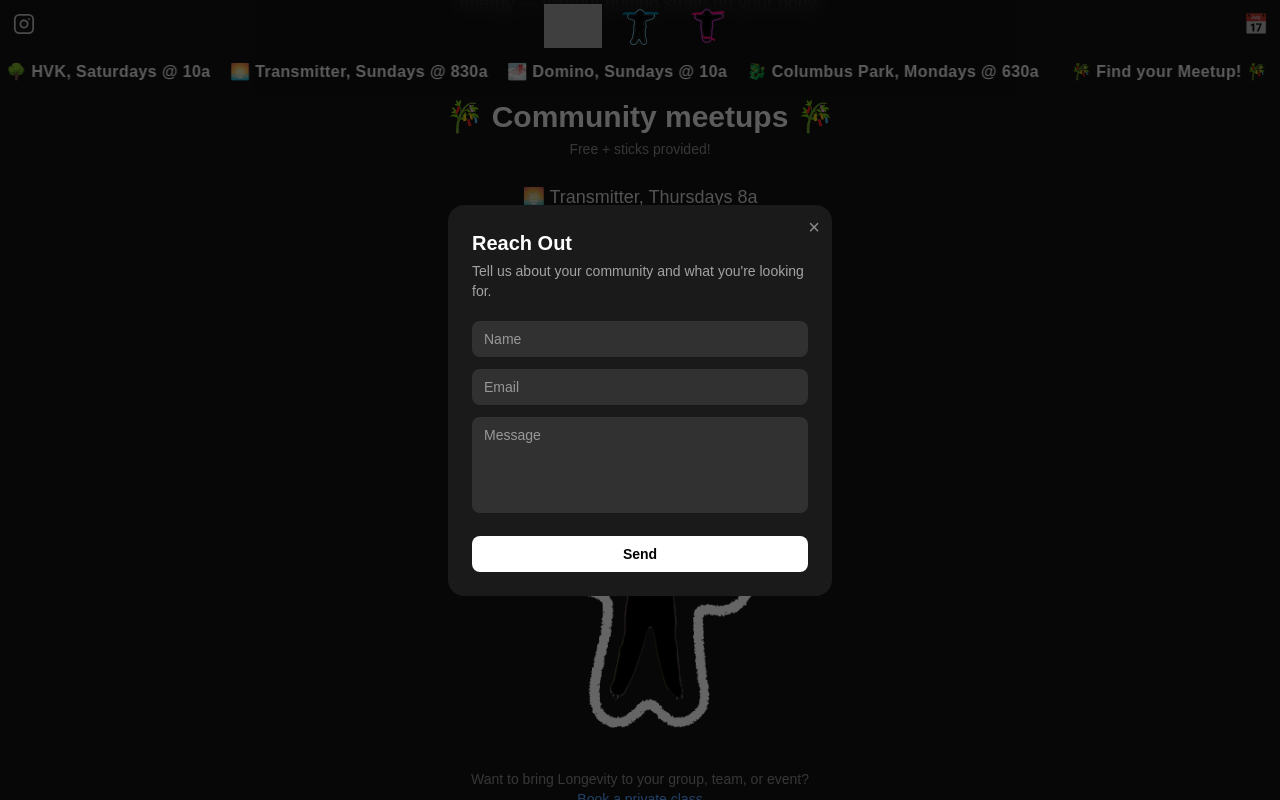
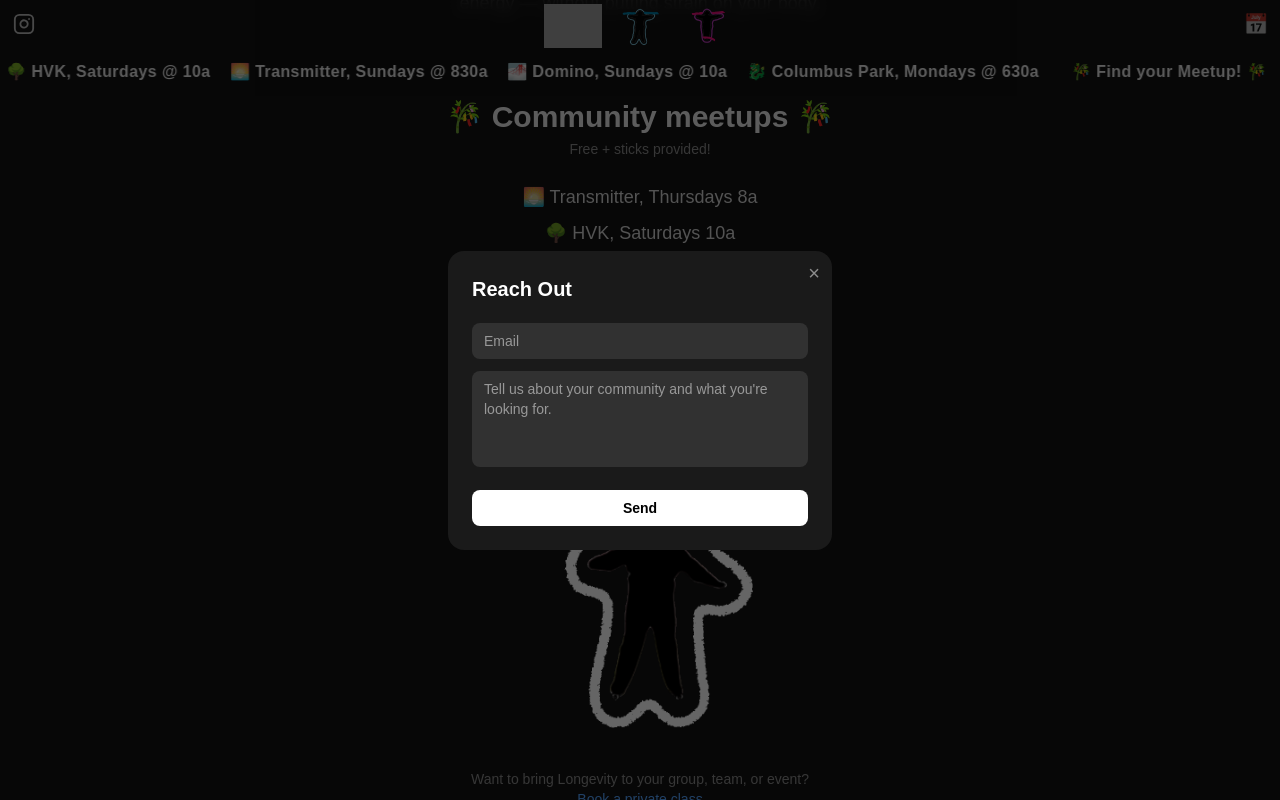
Before and after one commit to kbarone24/stick.life, a Next.js app: page / in a window 1280 px wide. Both pictures are taken after a click on the button "Reach out". Shown: the part 1093-1893 px from the top of the page. Built offline with nearby package versions, Linux system fonts and the light colour scheme; grey boxes are pictures that could not be loaded.

Commit message:
Simplify Reach Out to email + message, keep Private Class form as-is
Community (Reach Out) popup drops the Name field; the message
textarea's placeholder carries the prompt text instead. Private
Class popup is unchanged (Name + Email + Message).

```diff
--- a/app/api/contact/route.ts
+++ b/app/api/contact/route.ts
@@ -12,9 +12,9 @@ export async function POST(req: NextRequest) {
 
   if (
     typeof type !== "string" || !LABELS[type] ||
-    typeof name !== "string" || !name.trim() ||
     typeof email !== "string" || !email.trim() ||
-    typeof message !== "string" || !message.trim()
+    typeof message !== "string" || !message.trim() ||
+    (type === "private-class" && (typeof name !== "string" || !name.trim()))
   ) {
     return NextResponse.json({ error: "Missing or invalid fields" }, { status: 400 });
   }
@@ -34,9 +34,9 @@ export async function POST(req: NextRequest) {
     await transporter.sendMail({
       from: `"Stick Life Site" <${process.env.SMTP_USER}>`,
       to: process.env.CONTACT_TO_EMAIL || process.env.SMTP_USER,
-      replyTo: `"${name}" <${email}>`,
-      subject: `[${LABELS[type]}] ${name}`,
-      text: `From: ${name} <${email}>\n\n${message}`,
+      replyTo: name ? `"${name}" <${email}>` : email,
+      subject: name ? `[${LABELS[type]}] ${name}` : `[${LABELS[type]}] ${email}`,
+      text: name ? `From: ${name} <${email}>\n\n${message}` : `From: ${email}\n\n${message}`,
     });
   } catch (err) {
     console.error("contact form send failed", err);
--- a/app/page.tsx
+++ b/app/page.tsx
@@ -7,13 +7,14 @@ import { VIDS } from "./vids";
 type ContactType = "community" | "private-class";
 
 function ContactModal({ type, onClose }: { type: ContactType; onClose: () => void }) {
+  const isCommunity = type === "community";
   const [name, setName] = React.useState("");
   const [email, setEmail] = React.useState("");
   const [message, setMessage] = React.useState("");
   const [status, setStatus] = React.useState<"idle" | "sending" | "sent" | "error">("idle");
 
-  const title = type === "community" ? "Reach Out" : "Book a Private Class";
-  const prompt = type === "community"
+  const title = isCommunity ? "Reach Out" : "Book a Private Class";
+  const prompt = isCommunity
     ? "Tell us about your community and what you're looking for."
     : "Tell us about your group, team, or event.";
 
@@ -60,7 +61,8 @@ function ContactModal({ type, onClose }: { type: ContactType; onClose: () => voi
         ) : (
           <form onSubmit={handleSubmit}>
             <p className="text-xl font-semibold">{title}</p>
-            <p className="mt-1 text-sm text-white/60">{prompt}</p>
+            {!isCommunity && <p className="mt-1 text-sm text-white/60">{prompt}</p>}
+            {!isCommunity && (
               <input
                 required
                 placeholder="Name"
@@ -68,17 +70,18 @@ function ContactModal({ type, onClose }: { type: ContactType; onClose: () => voi
                 onChange={(e) => setName(e.target.value)}
                 className="mt-5 w-full rounded-lg bg-white/10 px-3 py-2 text-sm outline-none focus:ring-1 focus:ring-white/30"
               />
+            )}
             <input
               required
               type="email"
               placeholder="Email"
               value={email}
               onChange={(e) => setEmail(e.target.value)}
-              className="mt-3 w-full rounded-lg bg-white/10 px-3 py-2 text-sm outline-none focus:ring-1 focus:ring-white/30"
+              className={`w-full rounded-lg bg-white/10 px-3 py-2 text-sm outline-none focus:ring-1 focus:ring-white/30 ${isCommunity ? "mt-5" : "mt-3"}`}
             />
             <textarea
               required
-              placeholder="Message"
+              placeholder={isCommunity ? prompt : "Message"}
               value={message}
               onChange={(e) => setMessage(e.target.value)}
               rows={4}
```
Lines whose indentation alone changed are shown as unchanged.
